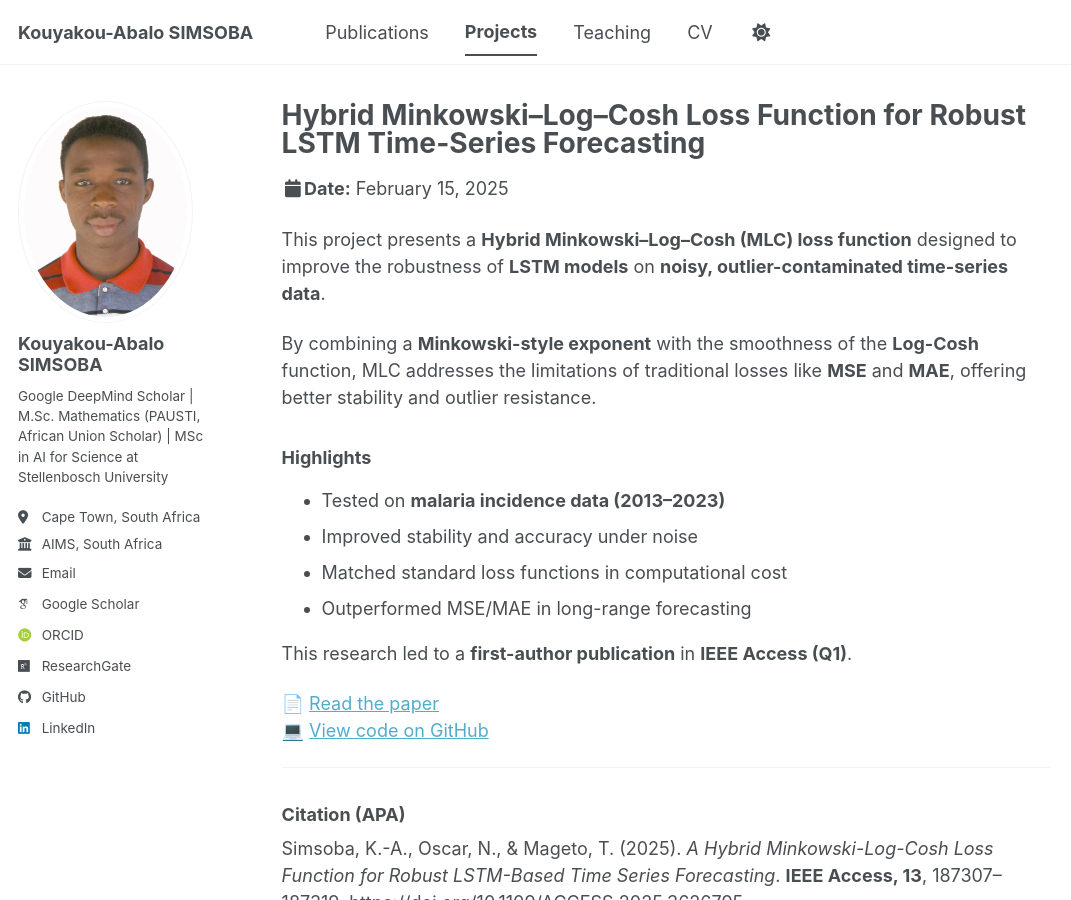
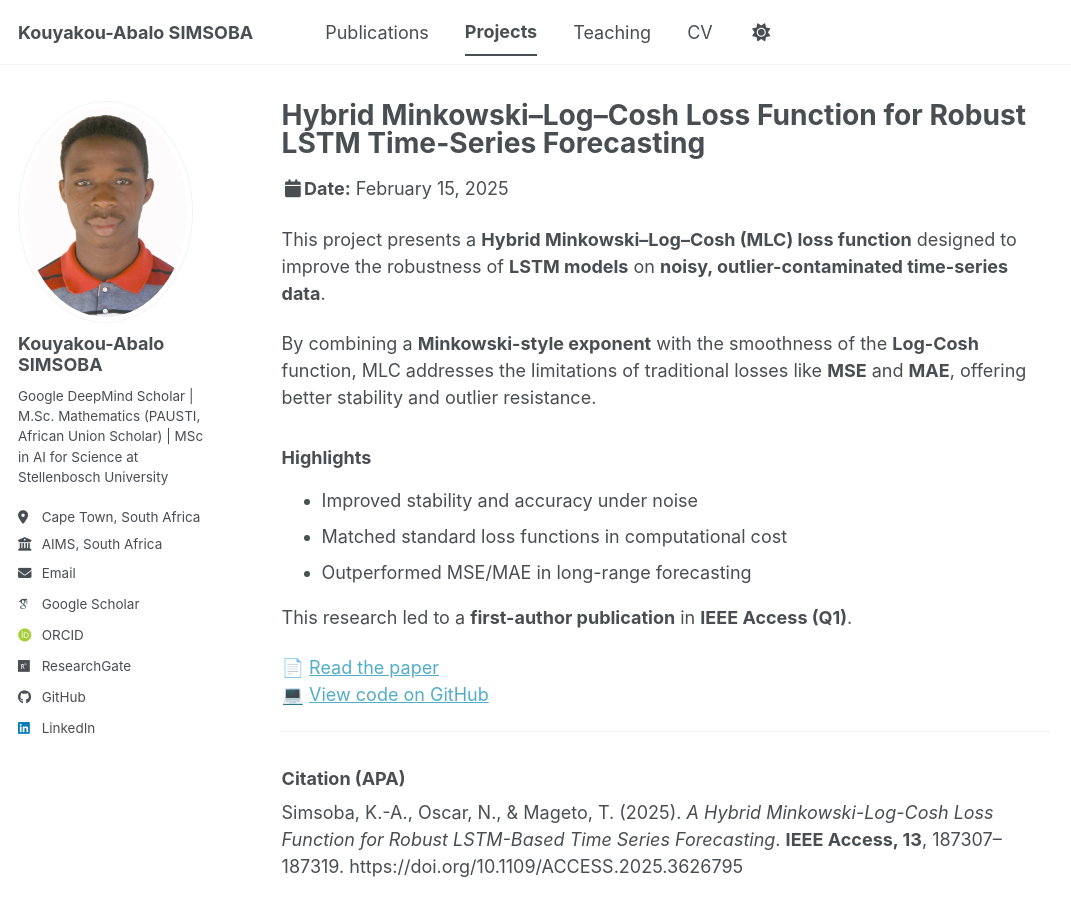
Before and after one commit to simsoba-research/simsoba-research.github.io, a Jekyll site: the page built from _talks/2012-03-01-talk-1.md, in a window 1280 px wide and 900 px high. Shown: the whole window, without its empty margins (0-1071 px from the left). Built offline with Jekyll 4.4.1, drawn with Linux system fonts in a browser that asks for light colours; some web fonts are replaced; a script bundle is joined from its source files by our own code; library files that are not in the unit come from our copies.

Commit message:
Update 2012-03-01-talk-1.md

```diff
--- a/_talks/2012-03-01-talk-1.md
+++ b/_talks/2012-03-01-talk-1.md
@@ -14,7 +14,6 @@ This project presents a **Hybrid Minkowski–Log–Cosh (MLC) loss function** de
 By combining a **Minkowski-style exponent** with the smoothness of the **Log-Cosh** function, MLC addresses the limitations of traditional losses like **MSE** and **MAE**, offering better stability and outlier resistance.
 
 ### Highlights
-- Tested on **malaria incidence data (2013–2023)**
 - Improved stability and accuracy under noise
 - Matched standard loss functions in computational cost
 - Outperformed MSE/MAE in long-range forecasting
```
